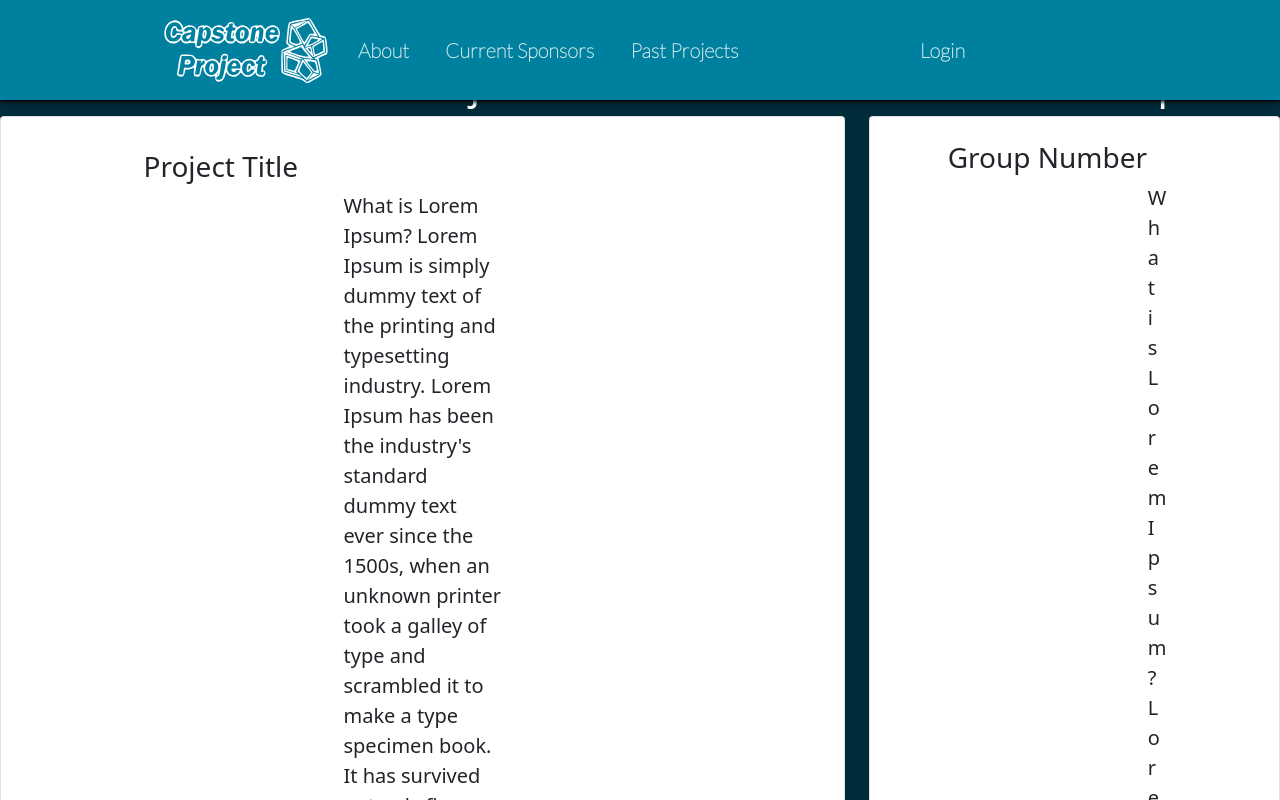
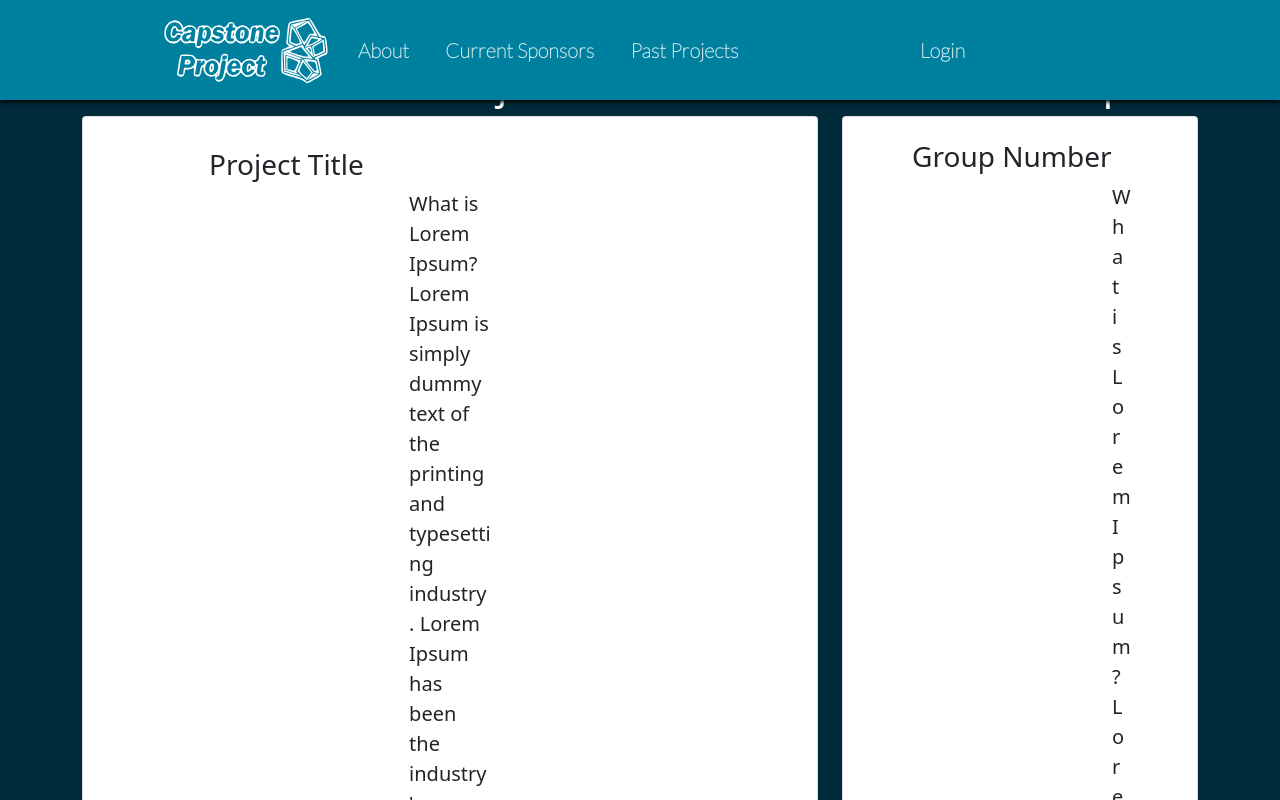
Before and after one commit to christian-townsend/capstone-project, a React (Create React App) app in the folder frontend/: page /dashboard in a window 1280 px wide. Shown: the top 800 px of the page. Built offline with nearby package versions, Linux system fonts and the light colour scheme.

Commit message:
Navbar update
- navbar is now a fixed navbar

- for testing purposes/once login button is clicked/user gets redirected to dashboard page. will redirection when done.

```diff
--- a/frontend/src/components/dashboard-component.js
+++ b/frontend/src/components/dashboard-component.js
@@ -3,7 +3,8 @@
 export default class Dashboard extends Component {
     render (){
         return (
-            <div class="row">
+            <div className="container dashboard">
+              <div class="row">
                 <div class="row">
                      <div class="col-lg-12 divider-section">
                     </div>
@@ -37,10 +38,10 @@
                 </div>
               </div>
             </div>
-          </div>
+</div>
 
 
-
+            </div>
         )
     }
 }
--- a/frontend/src/components/login-component.js
+++ b/frontend/src/components/login-component.js
@@ -1,4 +1,5 @@
 import React, { Component } from 'react';
+import { Link } from 'react-router-dom';
 
 export default class Login extends Component {
     render (){
@@ -20,7 +21,10 @@
                                     <input class="form-control form-control-lg" type="password" name="password" placeholder="Password" />
                                 </div>
                                 <div class="form-group">
+                                    {/* only added link to for testing purposes. delete after done*/}
+                                    <Link to="/dashboard">
                                     <input type="submit" name="submit" class="btn btn-primary btn-lg" value="Login" />
+                                    </Link>
                                 </div>
                                 </form>
                             </div>
```
